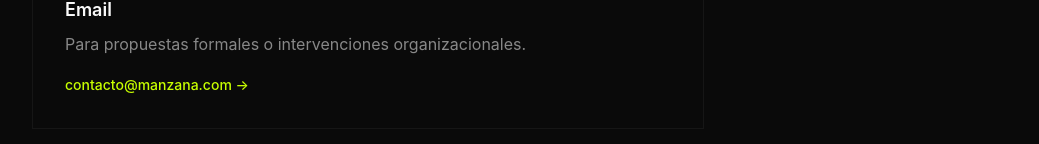
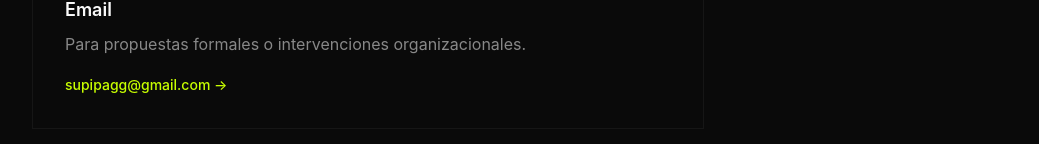
Before and after one commit to manzana-training/manzana-training.github.io, a Next.js app: page /contacto in a window 1280 px wide. Shown: the part 656-800 px from the top of the page, without its empty margins (120-1159 px from the left). Built offline with nearby package versions, Linux system fonts and the light colour scheme; no server answers.

Commit message:
Add GA4 support and update contact email

```diff
--- a/app/contacto/page.tsx
+++ b/app/contacto/page.tsx
@@ -37,10 +37,10 @@
               <h3 className="text-manzana-white font-semibold text-lg mb-2">Email</h3>
               <p className="text-manzana-mid mb-4">Para propuestas formales o intervenciones organizacionales.</p>
               <a
-                href="mailto:contacto@manzana.com"
+                href="mailto:supipagg@gmail.com"
                 className="inline-flex items-center gap-2 text-manzana-accent hover:text-manzana-white transition-colors text-sm font-medium"
               >
-                contacto@manzana.com →
+                supipagg@gmail.com →
               </a>
             </div>
           </div>
--- a/app/layout.tsx
+++ b/app/layout.tsx
@@ -1,5 +1,8 @@
 import type { Metadata } from 'next'
+import Script from 'next/script'
 import './globals.css'
+
+const GA_ID = process.env.NEXT_PUBLIC_GA_ID || ''
 
 export const metadata: Metadata = {
   title: 'MANZANA — Entrenamiento ejecutivo bajo presion',
@@ -24,6 +27,24 @@
 }) {
   return (
     <html lang="es">
+      <head>
+        {GA_ID && (
+          <>
+            <Script
+              src={`https://www.googletagmanager.com/gtag/js?id=${GA_ID}`}
+              strategy="afterInteractive"
+            />
+            <Script id="google-analytics" strategy="afterInteractive">
+              {`
+                window.dataLayer = window.dataLayer || [];
+                function gtag(){dataLayer.push(arguments);}
+                gtag('js', new Date());
+                gtag('config', '${GA_ID}');
+              `}
+            </Script>
+          </>
+        )}
+      </head>
       <body className="font-sans antialiased">
         <nav className="fixed top-0 w-full z-50 bg-manzana-black/80 backdrop-blur-sm border-b border-white/5">
           <div className="max-w-5xl mx-auto px-6 py-4 flex items-center justify-between">
```
